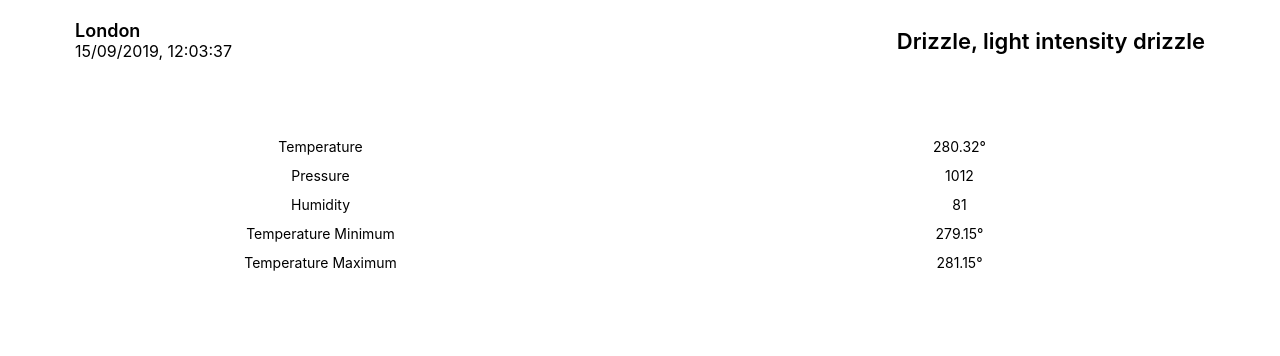
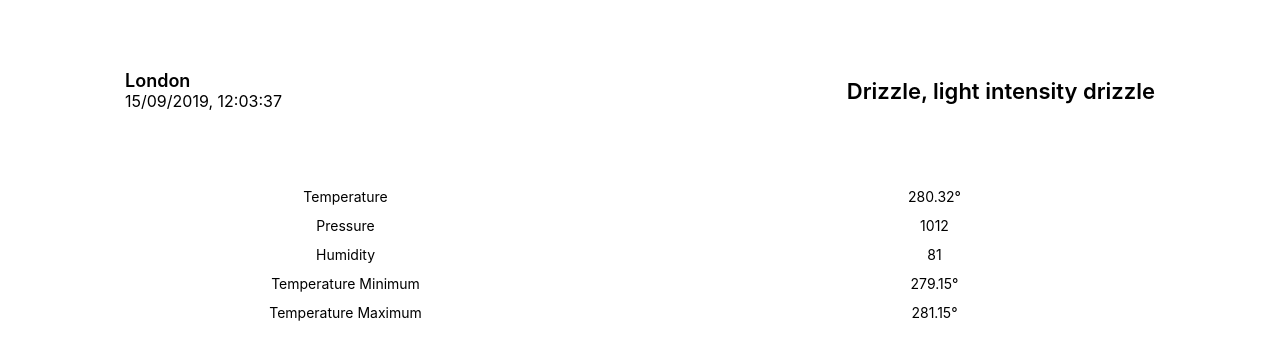
Before and after one commit to siva037/weather-monitor, a React (Create React App) app: page / in a window 1280 px wide. Shown: the top 356 px of the page. Built offline with nearby package versions, Linux system fonts and the light colour scheme.

Commit message:
Add style for the weather container

```diff
--- a/src/components/weather/Weather.css
+++ b/src/components/weather/Weather.css
@@ -36,3 +36,8 @@
   padding: 5px 0;
   vertical-align: middle;
 }
+
+.weather-container {
+  overflow: auto;
+  margin: 50px;
+}
--- a/src/components/weather/Weather.js
+++ b/src/components/weather/Weather.js
@@ -63,7 +63,7 @@ class Weather extends React.Component {
         console.log(isWeatherLoading, weather);
 
         return (
-                <div>
+                <div className="weather-container">
                 {
                     isWeatherLoading ? <div>Loading...</div> :
                     <div>
```
